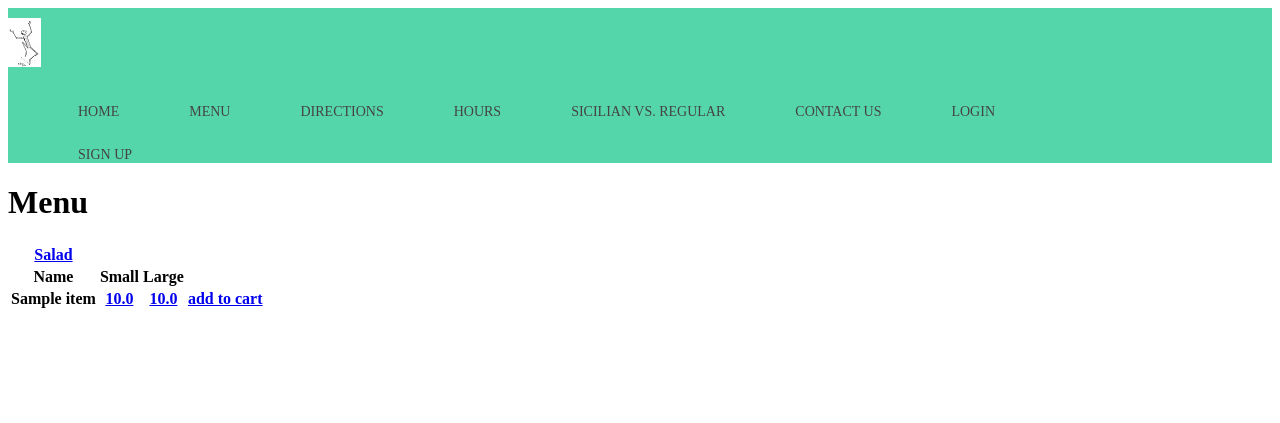
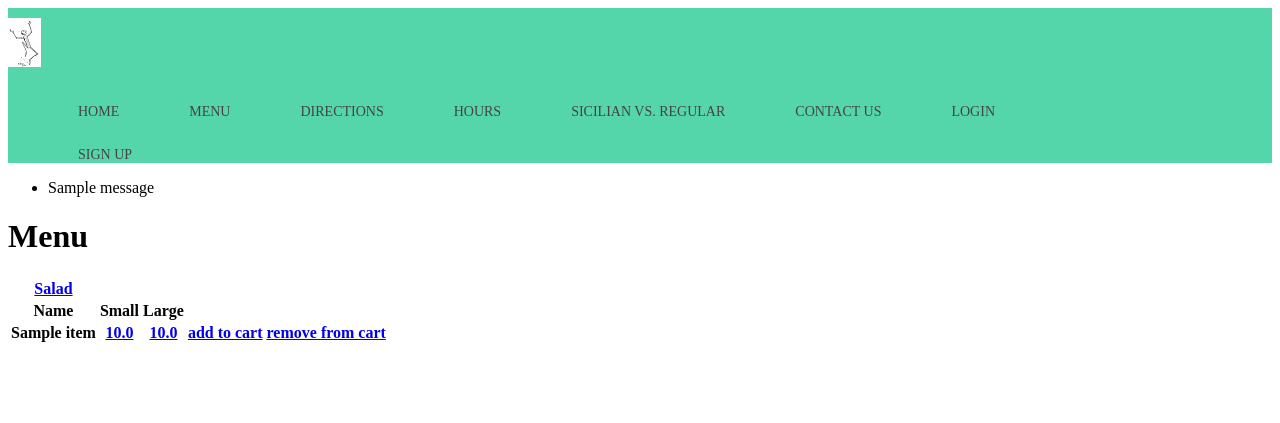
Before and after one commit to pasiac/pizzaportal, a Django app: page /menu in a window 1280 px wide. Shown: the top 423 px of the page. Run offline with Django 3.2, Linux system fonts and the light colour scheme; tables that the repository leaves empty hold one stand-in row (values such as "Sample post"); one stand-in notice (Sample message) is shown; lists and menus that the app fills with data are empty.

Commit message:
Remove from cart option

```diff
--- a/orders/models.py
+++ b/orders/models.py
@@ -99,11 +99,13 @@ class Item(models.Model):
 
     def get_add_to_cart_url(self):
         return reverse("orders:add-to-cart", kwargs={
-            'name': self.name
+            'slug': self.slug
         })
 
     def get_remove_from_cart_url(self):
-        pass
+        return reverse("orders:remove-from-cart", kwargs={
+            'slug': self.slug
+        })
 
 
 # Shopping cart
--- a/orders/urls.py
+++ b/orders/urls.py
@@ -1,11 +1,12 @@
 from django.urls import path
 
-from .views import index, MenuView, add_to_cart
+from .views import index, MenuView, add_to_cart, remove_from_cart
 
 app_name = "orders"
 
 urlpatterns = [
     path("", index, name='home'),
     path("menu", MenuView.as_view(), name='menu'),
-    path("add-to-cart/<name>/", add_to_cart, name='add-to-cart')
+    path("add-to-cart/<slug>/", add_to_cart, name='add-to-cart'),
+    path("remove-from-cart/<slug>/", remove_from_cart, name='remove-from-cart')
 ]
--- a/orders/views.py
+++ b/orders/views.py
@@ -1,6 +1,7 @@
 from django.shortcuts import render, get_object_or_404, redirect
 from django.utils import timezone
 from django.views.generic import ListView
+from django.contrib import messages
 
 from .models import *
 
@@ -15,19 +16,49 @@ class MenuView(ListView):
     template_name = 'orders/menu.html'
 
 
-def add_to_cart(request, name):
-    item = get_object_or_404(Item, name=name)
+def add_to_cart(request, slug):
+    item = get_object_or_404(Item, slug=slug)
     order_item, created = OrderItem.objects.get_or_create(
         item=item, user=request.user, ordered=False)
     order_qs = Order.objects.filter(user=request.user, ordered=False)
     if order_qs.exists():
         order = order_qs[0]
-        if order.items.filter(item__name=item.name).exists():
+        if order.items.filter(item__slug=item.slug).exists():
             order_item.quantity += 1
             order_item.save()
+            messages.info(request, "This item quantity was updated")
         else:
             order.items.add(order_item)
+            messages.info(request, "Item added to cart")
     else:
         order = Order.objects.create(user=request.user, ordered_date=timezone.now())
         order.items.add(order_item)
+        messages.info(request, "Item added to cart")
     return redirect('orders:home')
+
+
+def remove_from_cart(request, slug):
+    item = get_object_or_404(Item, slug=slug)
+    order_qs = Order.objects.filter(
+        user=request.user,
+        ordered=False
+    )
+    if order_qs.exists():
+        order = order_qs[0]
+        if order.items.filter(item__slug=item.slug).exists():
+            order_item = OrderItem.objects.filter(
+                item=item,
+                user=request.user,
+                ordered=False
+            )[0]
+            order.items.remove(order_item)
+            messages.info(request, "This item was removed from your cart.")
+            # orders:summary
+            return redirect("orders:home")
+        else:
+            # return orders:menu
+            messages.info(request, "This item was not in your cart")
+            return redirect("orders:menu")
+    else:
+        messages.info(request, "You do not have an active order")
+        return redirect("orders:menu")
--- a/templates/base.html
+++ b/templates/base.html
@@ -30,6 +30,13 @@
           </nav>
       </div>
   </header>
+         {% if messages %}
+            <ul class="messages">
+                {% for message in messages %}
+                <li{% if message.tags %} class="{{ message.tags }}"{% endif %}>{{ message }}</li>
+                {% endfor %}
+            </ul>
+          {% endif %}
       {% block body %}{% endblock %}
   </body>
 </html>
--- a/templates/orders/menu.html
+++ b/templates/orders/menu.html
@@ -21,6 +21,7 @@
                 <th><a href="#"> {{ item.small_price }}</a></th>
                 <th><a href="#"> {{ item.large_price }}</a></th>
                 <th><a href="{{ item.get_add_to_cart_url }}">add to cart</a></th>
+                <th><a href="{{ item.get_remove_from_cart_url }}">remove from cart</a></th>
             </tr>
         {% endfor %}
     </table>
```
